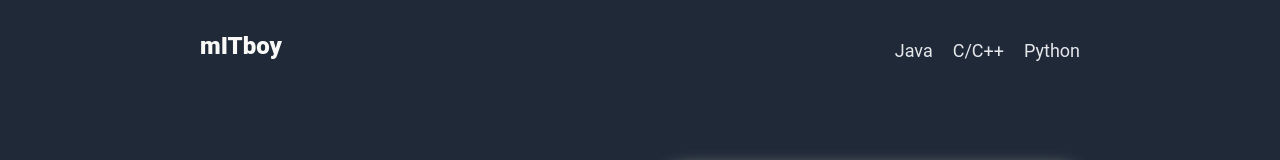
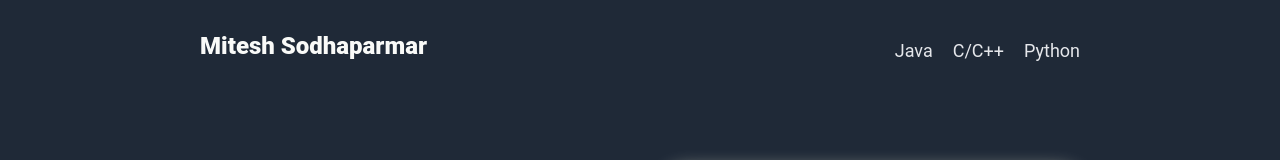
Before and after one commit to Miteshsodha/Odin-website, a plain HTML site: page index.html in a window 1280 px wide. Shown: the top 160 px of the page. Drawn offline with Linux system fonts and the light colour scheme.

Commit message:
Update index.html

```diff
--- a/index.html
+++ b/index.html
@@ -10,7 +10,7 @@
     <div class="container">
         <div class="header">
             <div class="topbar">
-                <h4>mITboy</h4>
+                <h4>Mitesh Sodhaparmar</h4>
                 <ul class="ullist">
                     <li><a href="https://www.w3schools.com/java/default.asp">Java</a></li>
                     <li><a href="https://www.w3schools.com/c/index.php">C/C++</a></li>
```
